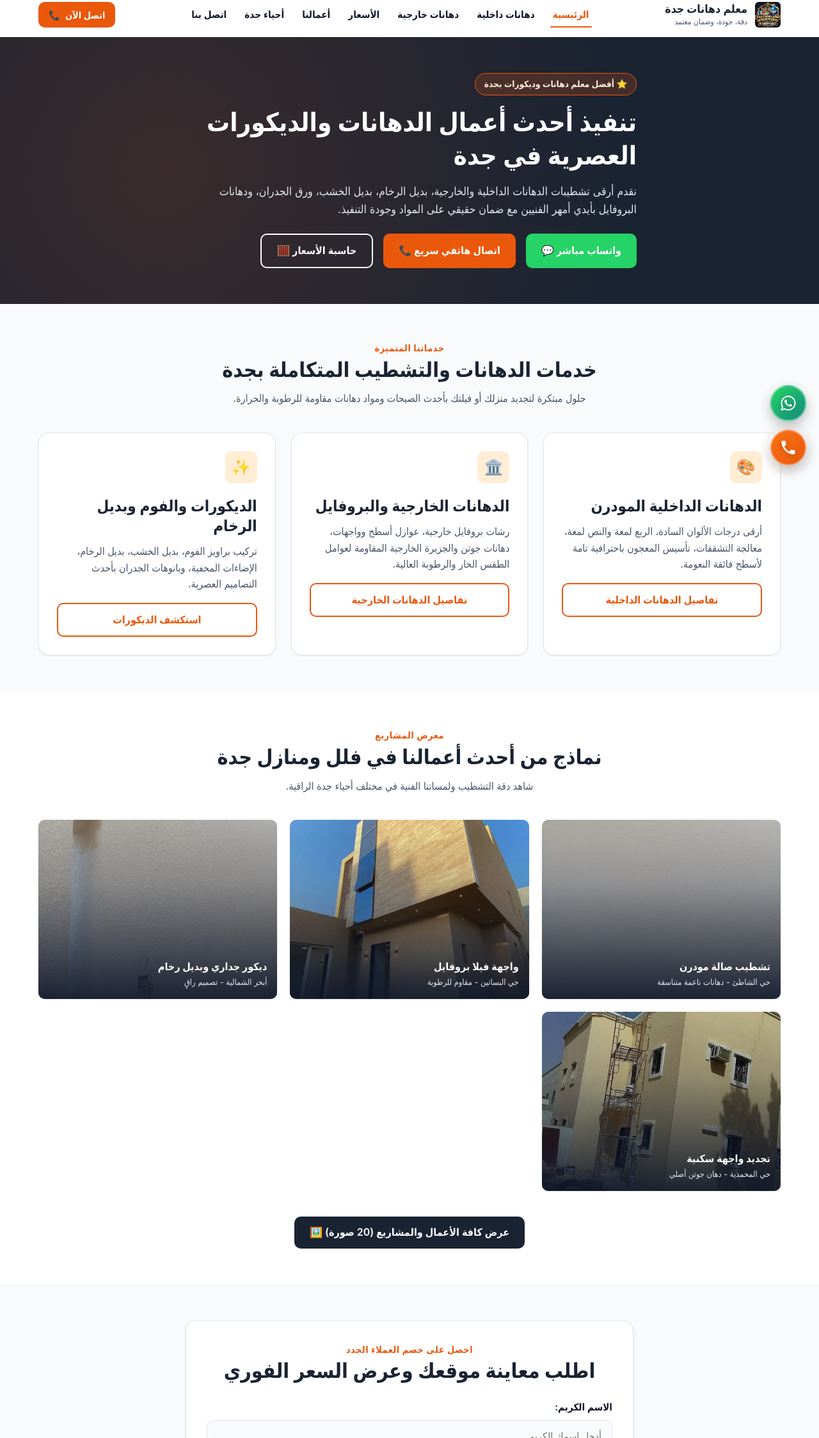
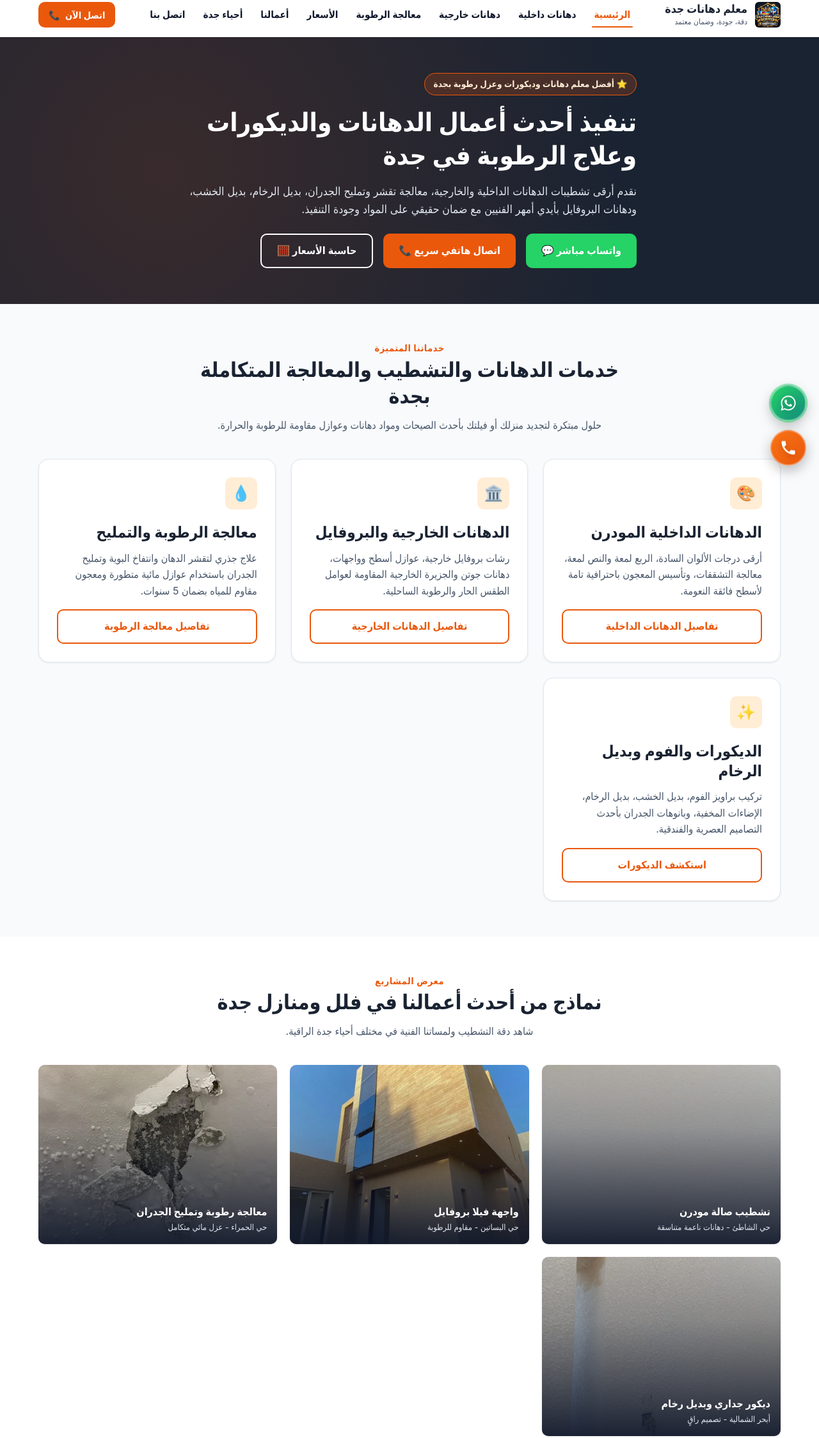
Before and after one commit to mixr11d/jeddah-paints, a plain HTML site: page index.html in a window 1280 px wide. Shown: the part 48-2295 px from the top of the page at 64% size. Drawn offline with Linux system fonts and the light colour scheme.

Commit message:
Enhance SEO and add moisture treatment service
Updated the title and meta descriptions to include moisture treatment services. Added a new service for moisture treatment and updated related content throughout the page.

```diff
--- a/index.html
+++ b/index.html
@@ -3,8 +3,8 @@
 <head>
   <meta charset="UTF-8">
   <meta name="viewport" content="width=device-width, initial-scale=1.0">
-  <title>معلم دهانات جدة المحترف | أفضل خدمات الدهان الداخلي والخارجي والديكورات</title>
-  <meta name="description" content="معلم دهانات بجدة لتنفيذ كافة أعمال الدهانات الداخلية والخارجية، الديكورات الحديثة، الفوم، بديل الرخام، دهانات الواجهات والبروفايل بأعلى جودة وضمان معتمد.">
+  <title>معلم دهانات جدة المحترف | دهانات داخلية وخارجية ومعالجة الرطوبة والديكورات</title>
+  <meta name="description" content="معلم دهانات بجدة لتنفيذ كافة أعمال الدهانات الداخلية والخارجية، معالجة رطوبة وتمليح الجدران، الديكورات الحديثة، الفوم، بديل الرخام، والبروفايل بأعلى جودة وضمان معتمد.">
   <link rel="canonical" href="https://jeddah-paints.dev/">
 
   <!-- Favicon & Manifest -->
@@ -14,8 +14,8 @@
 
   <!-- Open Graph & Social Share Preview Meta Tags -->
   <meta property="og:site_name" content="معلم دهانات جدة المحترف">
-  <meta property="og:title" content="معلم دهانات جدة المحترف | دهانات داخلية وخارجية">
-  <meta property="og:description" content="أفضل معلم بوية ودهانات في جدة. تنفيذ سريع، دقة متناهية، أسعار منافسة في جميع أحياء جدة.">
+  <meta property="og:title" content="معلم دهانات جدة المحترف | دهانات داخلية وخارجية ومعالجة الرطوبة">
+  <meta property="og:description" content="أفضل معلم بوية ودهانات وعزل رطوبة في جدة. تنفيذ سريع، دقة متناهية، أسعار منافسة في جميع أحياء جدة.">
   <meta property="og:image" content="https://jeddah-paints.dev/images/logo_result.webp">
   <meta property="og:image:secure_url" content="https://jeddah-paints.dev/images/logo_result.webp">
   <meta property="og:image:type" content="image/webp">
@@ -81,10 +81,12 @@
         </div>
       </a>
 
+      <!-- القائمة الرئيسية المحدثة بالصفحة الجديدة -->
       <nav class="nav-menu" aria-label="القائمة الرئيسية">
         <a href="index.html" class="nav-link active">الرئيسية</a>
         <a href="interior-painting.html" class="nav-link">دهانات داخلية</a>
         <a href="exterior-painting.html" class="nav-link">دهانات خارجية</a>
+        <a href="moisture-treatment.html" class="nav-link">معالجة الرطوبة</a>
         <a href="prices.html" class="nav-link">الأسعار</a>
         <a href="our-works.html" class="nav-link">أعمالنا</a>
         <a href="city-landing.html" class="nav-link">أحياء جدة</a>
@@ -104,7 +106,7 @@
     </div>
   </header>
 
-  <!-- Mobile Navigation Overlay -->
+  <!-- Mobile Navigation Overlay المحدث بالقائمة الجديدة -->
   <div class="mobile-nav" id="mobileNav">
     <div class="mobile-nav-panel">
       <div class="mobile-nav-header">
@@ -115,6 +117,7 @@
         <li class="mobile-nav-item"><a href="index.html" class="active">الرئيسية</a></li>
         <li class="mobile-nav-item"><a href="interior-painting.html">دهانات داخلية وديكورات</a></li>
         <li class="mobile-nav-item"><a href="exterior-painting.html">دهانات خارجية وبروفايل</a></li>
+        <li class="mobile-nav-item"><a href="moisture-treatment.html">معالجة الرطوبة والتمليح</a></li>
         <li class="mobile-nav-item"><a href="prices.html">حاسبة وتكلفة الأسعار</a></li>
         <li class="mobile-nav-item"><a href="our-works.html">معرض أعمالنا</a></li>
         <li class="mobile-nav-item"><a href="city-landing.html">مناطق وأحياء جدة</a></li>
@@ -130,9 +133,9 @@
     <!-- Hero Section -->
     <section class="hero">
       <div class="container hero-content">
-        <span class="hero-badge">⭐ أفضل معلم دهانات وديكورات بجدة</span>
-        <h1 class="hero-title">تنفيذ أحدث أعمال الدهانات والديكورات العصرية في جدة</h1>
-        <p class="hero-description">نقدم أرقى تشطيبات الدهانات الداخلية والخارجية، بديل الرخام، بديل الخشب، ورق الجدران، ودهانات البروفايل بأيدي أمهر الفنيين مع ضمان حقيقي على المواد وجودة التنفيذ.</p>
+        <span class="hero-badge">⭐ أفضل معلم دهانات وديكورات وعزل رطوبة بجدة</span>
+        <h1 class="hero-title">تنفيذ أحدث أعمال الدهانات والديكورات وعلاج الرطوبة في جدة</h1>
+        <p class="hero-description">نقدم أرقى تشطيبات الدهانات الداخلية والخارجية، معالجة تقشر وتمليح الجدران، بديل الرخام، بديل الخشب، ودهانات البروفايل بأيدي أمهر الفنيين مع ضمان حقيقي على المواد وجودة التنفيذ.</p>
         <div class="hero-ctas">
           <a href="https://wa.me/966558713352?text=السلام%20عليكم%20أرغب%20في%20معاينة%20وطلب%20عرض%20سعر%20للدهانات" class="btn btn-whatsapp">
             واتساب مباشر 💬
@@ -147,34 +150,45 @@
       </div>
     </section>
 
-    <!-- Services Overview -->
+    <!-- Services Overview (قسم خدماتنا محدث بالخدمة الرابعة) -->
     <section class="section">
       <div class="container">
         <div class="section-header">
           <span class="section-subtitle">خدماتنا المتميزة</span>
-          <h2>خدمات الدهانات والتشطيب المتكاملة بجدة</h2>
-          <p>حلول مبتكرة لتجديد منزلك أو فيلتك بأحدث الصيحات ومواد دهانات مقاومة للرطوبة والحرارة.</p>
+          <h2>خدمات الدهانات والتشطيب والمعالجة المتكاملة بجدة</h2>
+          <p>حلول مبتكرة لتجديد منزلك أو فيلتك بأحدث الصيحات ومواد دهانات وعوازل مقاومة للرطوبة والحرارة.</p>
         </div>
 
         <div class="grid">
+          <!-- خدمة 1 -->
           <div class="card">
             <div class="card-icon">🎨</div>
             <h3>الدهانات الداخلية المودرن</h3>
-            <p>أرقى درجات الألوان السادة، الربع لمعة والنص لمعة، معالجة التشققات، تأسيس المعجون باحترافية تامة لأسطح فائقة النعومة.</p>
+            <p>أرقى درجات الألوان السادة، الربع لمعة والنص لمعة، معالجة التشققات، وتأسيس المعجون باحترافية تامة لأسطح فائقة النعومة.</p>
             <a href="interior-painting.html" class="btn btn-outline btn-block">تفاصيل الدهانات الداخلية</a>
           </div>
 
+          <!-- خدمة 2 -->
           <div class="card">
             <div class="card-icon">🏛️</div>
             <h3>الدهانات الخارجية والبروفايل</h3>
-            <p>رشات بروفايل خارجية، عوازل أسطح وواجهات، دهانات جوتن والجزيرة الخارجية المقاومة لعوامل الطقس الحار والرطوبة العالية.</p>
+            <p>رشات بروفايل خارجية، عوازل أسطح وواجهات، دهانات جوتن والجزيرة الخارجية المقاومة لعوامل الطقس الحار والرطوبة الساحلية.</p>
             <a href="exterior-painting.html" class="btn btn-outline btn-block">تفاصيل الدهانات الخارجية</a>
           </div>
 
+          <!-- خدمة 3 (الخدمة الجديدة) -->
+          <div class="card">
+            <div class="card-icon">💧</div>
+            <h3>معالجة الرطوبة والتمليح</h3>
+            <p>علاج جذري لتقشر الدهان وانتفاخ البوية وتمليح الجدران باستخدام عوازل مائية متطورة ومعجون مقاوم للمياه بضمان 5 سنوات.</p>
+            <a href="moisture-treatment.html" class="btn btn-outline btn-block">تفاصيل معالجة الرطوبة</a>
+          </div>
+
+          <!-- خدمة 4 -->
           <div class="card">
             <div class="card-icon">✨</div>
             <h3>الديكورات والفوم وبديل الرخام</h3>
-            <p>تركيب براويز الفوم، بديل الخشب، بديل الرخام، الإضاءات المخفية، وبانوهات الجدران بأحدث التصاميم العصرية.</p>
+            <p>تركيب براويز الفوم، بديل الخشب، بديل الرخام، الإضاءات المخفية، وبانوهات الجدران بأحدث التصاميم العصرية والفندقية.</p>
             <a href="interior-painting.html" class="btn btn-outline btn-block">استكشف الديكورات</a>
           </div>
         </div>
@@ -208,24 +222,24 @@
           </div>
 
           <div class="gallery-item">
+            <img src="images/moisture-treatment (1)_result.webp" alt="معالجة رطوبة الجدران وعزل الأملاح بجدة" width="400" height="300" loading="lazy" decoding="async">
+            <div class="gallery-overlay">
+              <h3>معالجة رطوبة وتمليح الجدران</h3>
+              <p>حي الحمراء - عزل مائي متكامل</p>
+            </div>
+          </div>
+
+          <div class="gallery-item">
             <img src="images/interior-painting-12_result.webp" alt="ديكور جداري فاخر مع إضاءة مخفية" width="400" height="300" loading="lazy" decoding="async">
             <div class="gallery-overlay">
               <h3>ديكور جداري وبديل رخام</h3>
               <p>أبحر الشمالية - تصميم راقٍ</p>
             </div>
           </div>
-
-          <div class="gallery-item">
-            <img src="images/Exterior-Painting(2)_result_result_result.webp" alt="دهان خارجي حديث لفيلا سكنية" width="400" height="300" loading="lazy" decoding="async">
-            <div class="gallery-overlay">
-              <h3>تجديد واجهة سكنية</h3>
-              <p>حي المحمدية - دهان جوتن أصلي</p>
-            </div>
-          </div>
         </div>
 
         <div style="text-align: center; margin-top: 2.5rem;">
-          <a href="our-works.html" class="btn btn-secondary">عرض كافة الأعمال والمشاريع (20 صورة) 🖼️</a>
+          <a href="our-works.html" class="btn btn-secondary">عرض كافة الأعمال والمشاريع 🖼️</a>
         </div>
       </div>
     </section>
@@ -255,6 +269,7 @@
               <select id="homeService" name="service_type" class="form-control" required>
                 <option value="دهانات داخلية">دهانات داخلية وشقق</option>
                 <option value="دهانات خارجية وبروفايل">دهانات خارجية وواجهات بروفايل</option>
+                <option value="معالجة رطوبة وتمليح الجدران">معالجة رطوبة وتمليح الجدران</option>
                 <option value="ديكورات وفوم وبديل رخام">ديكورات (فوم - بديل رخام - بديل خشب)</option>
                 <option value="ترميم وتجديد دهانات">ترميم وتجديد دهانات شاملة</option>
               </select>
@@ -262,7 +277,7 @@
 
             <div class="form-group">
               <label for="homeDistrict" class="form-label">الحي في جدة:</label>
-              <input type="text" id="homeDistrict" name="district" class="form-control" placeholder="مثال: الشاطئ، الروضة، أبحر..." required>
+              <input type="text" id="homeDistrict" name="district" class="form-control" placeholder="مثال: الشاطئ، الحمراء، الواحة، أبحر..." required>
             </div>
 
             <button type="submit" class="btn btn-whatsapp btn-block">
@@ -302,7 +317,7 @@
       <div class="footer-grid">
         <div class="footer-column">
           <h3>معلم دهانات جدة</h3>
-          <p>المؤسسة المتخصصة في تنفيذ أحدث الدهانات المودرن الداخلية والخارجية والديكورات العصرية في كافة أحياء جدة وضواحيها بخبرة تفوق 15 عاماً.</p>
+          <p>المؤسسة المتخصصة في تنفيذ أحدث الدهانات المودرن الداخلية والخارجية ومعالجة الرطوبة والديكورات العصرية في كافة أحياء جدة وضواحيها بخبرة تفوق 15 عاماً.</p>
           <p>📞 <strong>جوال:</strong> 0558713352</p>
           <p>📍 <strong>المقر:</strong> جدة، المملكة العربية السعودية</p>
         </div>
@@ -312,6 +327,7 @@
           <ul class="footer-links">
             <li><a href="interior-painting.html">الدهانات الداخلية والشقق</a></li>
             <li><a href="exterior-painting.html">الدهانات الخارجية والبروفايل</a></li>
+            <li><a href="moisture-treatment.html">معالجة الرطوبة والتمليح</a></li>
             <li><a href="interior-painting.html">ديكورات الفوم وبديل الرخام</a></li>
             <li><a href="prices.html">حاسبة تكاليف الدهانات</a></li>
             <li><a href="warranty.html">شهادة وضمان الجودة</a></li>
```
